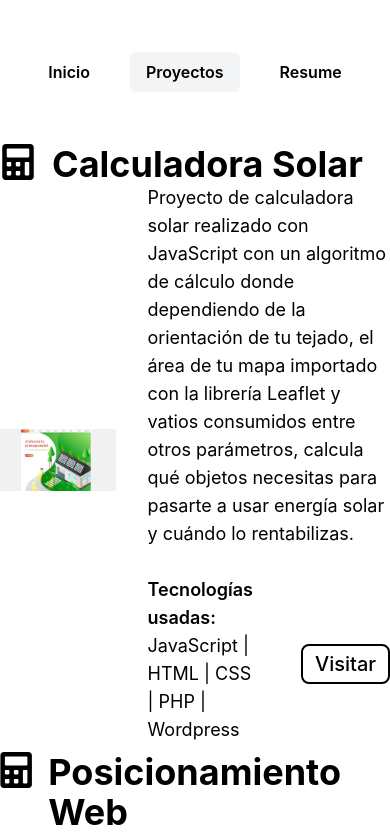
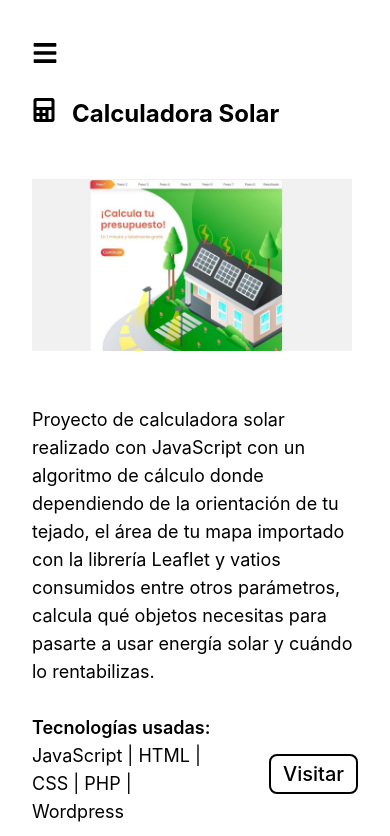
Before and after one commit to afordigital/portfolio-sara, a Next.js app: page /projects in a window 390 px wide. Shown: the top 836 px of the page. Built offline with nearby package versions, Linux system fonts and the light colour scheme.

Commit message:
menu created and responsive beggining

```diff
--- a/components/Footer.js
+++ b/components/Footer.js
@@ -3,11 +3,11 @@ import { FaGithub, FaArtstation, FaLinkedinIn } from 'react-icons/fa'
 const Footer = () => {
   return (
     <div id='footer' className='max-w-5xl mx-auto pt-16 pb-8'>
-      <div className='flex justify-center text-xl font-semibold'>
+      <div className='flex justify-center text-lg md:text-xl font-semibold'>
         <h1>Sara Montagud - Portfolio</h1>
-        <div className='flex justify-center space-x-3 pl-3'>
+        <div className='flex space-x-3 pl-3'>
           <a href='https://github.com/Aforina' className='cursor-pointer'>
-            <FaGithub size={30} />
+            <FaGithub size={30} className />
           </a>
           <a
             href='https://www.artstation.com/saramontagud'
--- a/components/Gallery.js
+++ b/components/Gallery.js
@@ -15,7 +15,7 @@ const Gallery = ({ selectedImage, setSelectedImage }) => {
           objectFit='contain'
         />
       </div>
-      <p
+      <div
         id='prevButton'
         className='absolute top-1/2 left-0 text-white cursor-pointer'
         onClick={() => {
@@ -26,8 +26,8 @@ const Gallery = ({ selectedImage, setSelectedImage }) => {
       >
         Prev
         <FaLessThan />
-      </p>
-      <p
+      </div>
+      <div
         id='nextButton'
         className='absolute top-1/2 right-8 text-white cursor-pointer'
         onClick={() => {
@@ -38,7 +38,7 @@ const Gallery = ({ selectedImage, setSelectedImage }) => {
       >
         Sig
         <FaGreaterThan />
-      </p>
+      </div>
     </div>
   )
 }
--- /dev/null
+++ b/components/Menu.js
@@ -0,0 +1,40 @@
+import Link from 'next/link'
+import { useRouter } from 'next/router'
+import { links } from '../config/links'
+
+import { FaTimes, FaToggleOff } from 'react-icons/fa'
+
+const Menu = ({ openMenu, setOpenMenu }) => {
+  const router = useRouter()
+  return (
+    <div className='absolute top-0 left-0 h-screen w-72 bg-gray-100 z-20 text-xl'>
+      <div
+        onClick={() => {
+          setOpenMenu(false)
+        }}
+        className='flex justify-end p-6'
+      >
+        <FaTimes />
+      </div>
+      <div className='flex flex-col justify-center items-center gap-y-6'>
+        {links.map(link => {
+          return (
+            <Link key={link.name} href={link.href} title='main'>
+              <a
+                className={
+                  router.route === link.href
+                    ? 'bg-gray-100 py-2 px-4 rounded-md cursor-pointer ease-linear duration-300'
+                    : ''
+                }
+              >
+                {link.name}
+              </a>
+            </Link>
+          )
+        })}
+      </div>
+    </div>
+  )
+}
+
+export default Menu
--- a/components/Nav.js
+++ b/components/Nav.js
@@ -1,14 +1,32 @@
+import Menu from './Menu.js'
 import Link from 'next/link'
 import { useRouter } from 'next/router'
+import { useState } from 'react'
 import { links } from '../config/links.js'
+
+import { FaBars } from 'react-icons/fa'
 
 const Nav = () => {
   const router = useRouter()
+  const [openMenu, setOpenMenu] = useState(false)
 
   return (
-    <div id='nav'>
-      <div className='w-full flex justify-center py-10'>
-        <div className='flex h-14 justify-center items-center gap-x-10 p-8 font-semibold'>
+    <div id='nav' className='w-full pt-10 md:pb-10'>
+      <a
+        className='md:hidden px-8 font-semibold flex items-center justify-start cursor-pointer'
+        onClick={() => {
+          if (!openMenu) {
+            setOpenMenu(true)
+          } else {
+            setOpenMenu(false)
+          }
+        }}
+      >
+        <FaBars size={26} />
+        {openMenu && <Menu openMenu={openMenu} setOpenMenu={setOpenMenu} />}
+      </a>
+      <div className='hidden md:flex justify-center items-center p-8 h-14 font-semibold'>
+        <div className='flex justify-center items-center gap-x-8'>
           {links.map(link => {
             return (
               <Link key={link.name} href={link.href} title='main'>
@@ -16,7 +34,7 @@ const Nav = () => {
                   className={
                     router.route === link.href
                       ? 'bg-gray-100 py-2 px-4 rounded-md cursor-pointer ease-linear duration-300'
-                      : ''
+                      : 'px-4'
                   }
                 >
                   {link.name}
--- a/components/complexProject.js
+++ b/components/complexProject.js
@@ -12,12 +12,13 @@ const ComplexProject = ({
 }) => {
   return (
     <div>
-      <div className='flex pb- text-4xl font-bold'>
+      <div className='hidden md:block'>
+        <div className='flex text-4xl font-bold'>
           {icon}
           <h2 className='pl-4'>{title}</h2>
         </div>
         <div className='flex items-center gap-x-8 text-lg'>
-        <div className='w-1/3'>
+          <a className='w-1/3 cursor-pointer' href={hrefbutton}>
             <Image
               src={src}
               alt='Proyecto 1'
@@ -25,7 +26,7 @@ const ComplexProject = ({
               height={270}
               objectFit='contain'
             />
-        </div>
+          </a>
 
           <div className='w-2/3'>
             <p>{description}</p>
@@ -44,6 +45,40 @@ const ComplexProject = ({
           </div>
         </div>
       </div>
+      {/* Mobile */}
+      <div className='md:hidden p-8 pb-0'>
+        <div className='flex text-2xl font-bold'>
+          {icon}
+          <h2 className='pl-4'>{title}</h2>
+        </div>
+        <a className='cursor-pointer' href={hrefbutton}>
+          <Image
+            src={src}
+            alt='Proyecto 1'
+            width={320}
+            height={270}
+            objectFit='contain'
+          />
+        </a>
+        <div className='flex items-center gap-x-8 text-lg'>
+          <div>
+            <p>{description}</p>
+            <br />
+            <div className='flex items-center space-x-12 w-full'>
+              <div className='w-full'>
+                <h3 className='font-semibold'>Tecnologías usadas:</h3>
+                <div className='flex space-x-12'>
+                  <p>{softwares}</p>
+                </div>
+              </div>
+              <div className='mt-2'>
+                <Button href={hrefbutton} text={'Visitar'} />
+              </div>
+            </div>
+          </div>
+        </div>
+      </div>
+    </div>
   )
 }
 
--- a/config/projects.js
+++ b/config/projects.js
@@ -3,7 +3,8 @@ import {
   FaCamera,
   FaShip,
   FaRegBuilding,
-  FaCalendarAlt
+  FaCalendarAlt,
+  FaChartBar
 } from 'react-icons/fa'
 
 import Skill from '../components/common/skill'
@@ -49,7 +50,7 @@ export const complexProjects = [
     hrefbutton: 'https://sima.mandarinaservices.com/calculadora/%27%7D'
   },
   {
-    icon: <FaCalculator />,
+    icon: <FaChartBar />,
     title: 'Posicionamiento Web',
     src: '/proyecto2.JPG',
     description:
--- a/pages/index.js
+++ b/pages/index.js
@@ -15,7 +15,7 @@ const Home = () => {
   return (
     <div
       id='home'
-      className='max-w-5xl mx-auto'
+      className='max-w-5xl mx-auto p-8 md:p-0'
       onClick={e => {
         if (!targetIds.includes(e.target.id) && openGallery) {
           setOpenGallery(false)
@@ -29,23 +29,21 @@ const Home = () => {
           setSelectedImage={setSelectedImage}
         />
       )}
-      <div className='flex justify-center pb-4'>
-        <h1 className='h-24 text-transparent bg-clip-text bg-gradient-to-r from-red-500 to-blue-500 text-6xl font-extrabold'>
-          Hola, soy Sara Montagud
-        </h1>
-      </div>
-      <div className='flex justify-center text-xl pb-14'>
+      <h1 className='flex pb-4 md:h-24 text-transparent bg-clip-text bg-gradient-to-r from-red-500 to-blue-500 text-2xl md:text-6xl font-extrabold'>
+        Hola, soy Sara Montagud
+      </h1>
+      <div className='flex justify-center text-lg md:text-xl pb-14'>
         <p>
           Siéntete cómodo de navegar por mis proyectos de programación y 3D,
           también puedes encontrar información sobre mí. Si te gusta lo que ves
           no dudes en contactarme!
         </p>
       </div>
-      <div className='flex pb-12 text-4xl font-bold'>
+      <div className='flex pb-12 text-2xl md:text-4xl font-bold'>
         <GoProject />
         <h2 className='pl-4'>Proyectos principales</h2>
       </div>
-      <div className='grid grid-cols-2 gap-8'>
+      <div className='grid grid-cols-1 md:grid-cols-2 gap-8'>
         {projects.map(project => {
           return (
             <Project
@@ -56,14 +54,14 @@ const Home = () => {
           )
         })}
       </div>
-      <div className='flex pt-12 pb-8 text-4xl font-bold'>
+      <div className='flex pt-12 pb-8 text-2xl md:text-4xl font-bold'>
         <FaImages />
         <h2 className='pl-4'>Otros proyectos</h2>
       </div>
       <p className='pl-4 pb-8 text-xl'>
         Infografías 3D realizadas con 3ds Max y V-Ray
       </p>
-      <div className='grid grid-cols-2 gap-8'>
+      <div className='grid grid-cols-1 md:grid-cols-2 gap-8'>
         {renders.map((render, index, array) => {
           return (
             <Render
--- a/pages/resume.js
+++ b/pages/resume.js
@@ -14,7 +14,7 @@ import { Tables, TablesLabExp } from '../config/projects'
 const Resume = () => {
   return (
     <div id='resume' className='max-w-5xl mx-auto'>
-      <div className='flex pb-4 text-4xl font-bold'>
+      <div className='flex pb-4 text-2xl md:text-4xl font-bold'>
         <FaUser />
         <h2 className='pl-4'>Resume</h2>
       </div>
@@ -44,6 +44,7 @@ const Resume = () => {
           className='rounded-full'
         />
       </div>
+
       <div className='my-10'>
         <div className='flex pb-8 text-4xl font-bold'>
           <FaCode />
@@ -66,7 +67,7 @@ const Resume = () => {
         </div>
       </div>
       <div className='my-10'>
-        <div className='flex pb-8 text-4xl font-bold'>
+        <div className='flex pb-8 text-2xl md:text-4xl font-bold'>
           <FaSuitcase />
           <h2 className='pl-4'>Experiencia Laboral</h2>
         </div>
--- a/styles/globals.css
+++ b/styles/globals.css
@@ -18,9 +18,3 @@ a {
 * {
   box-sizing: border-box;
 }
-
-.image:hover {
-  transform: scale(1.1);
-  cursor: pointer;
-  transition: 300ms ease-in-out;
-}
```
Also changed, not shown: 1 other file (tests, documents, lock files or other folders). Lines whose indentation alone changed are shown as unchanged.
